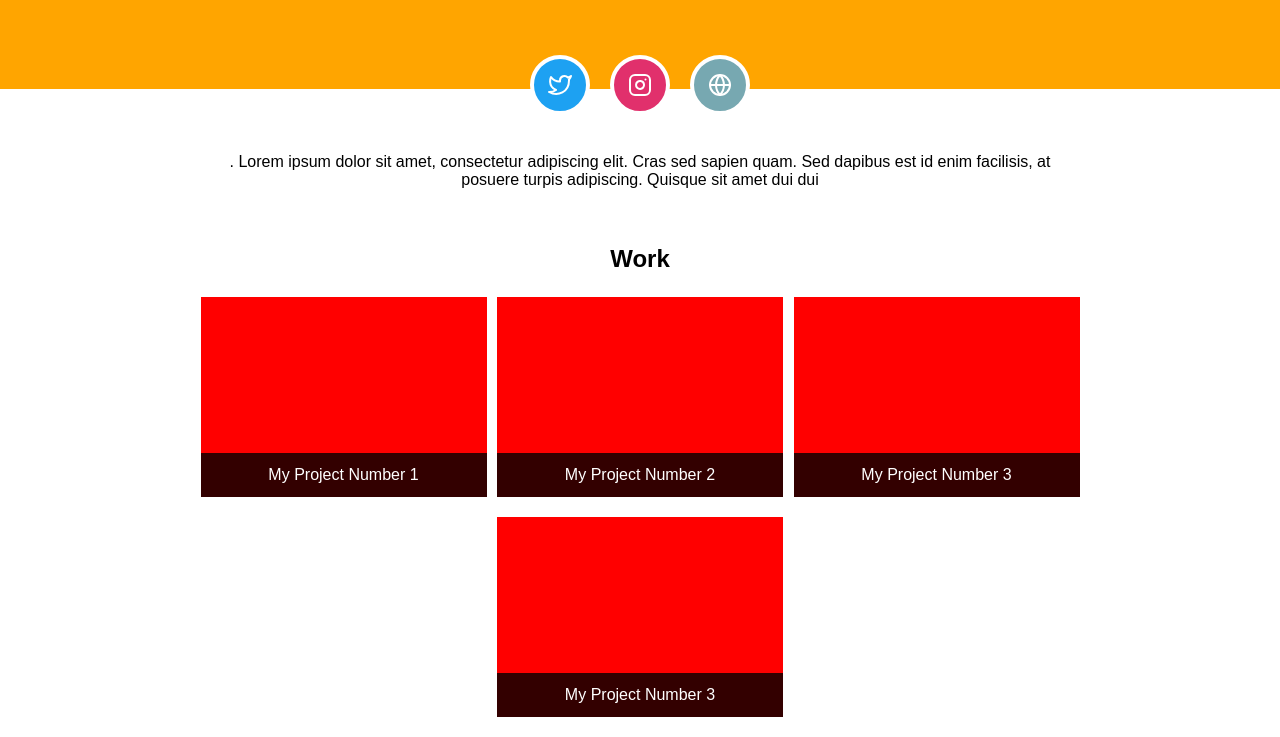
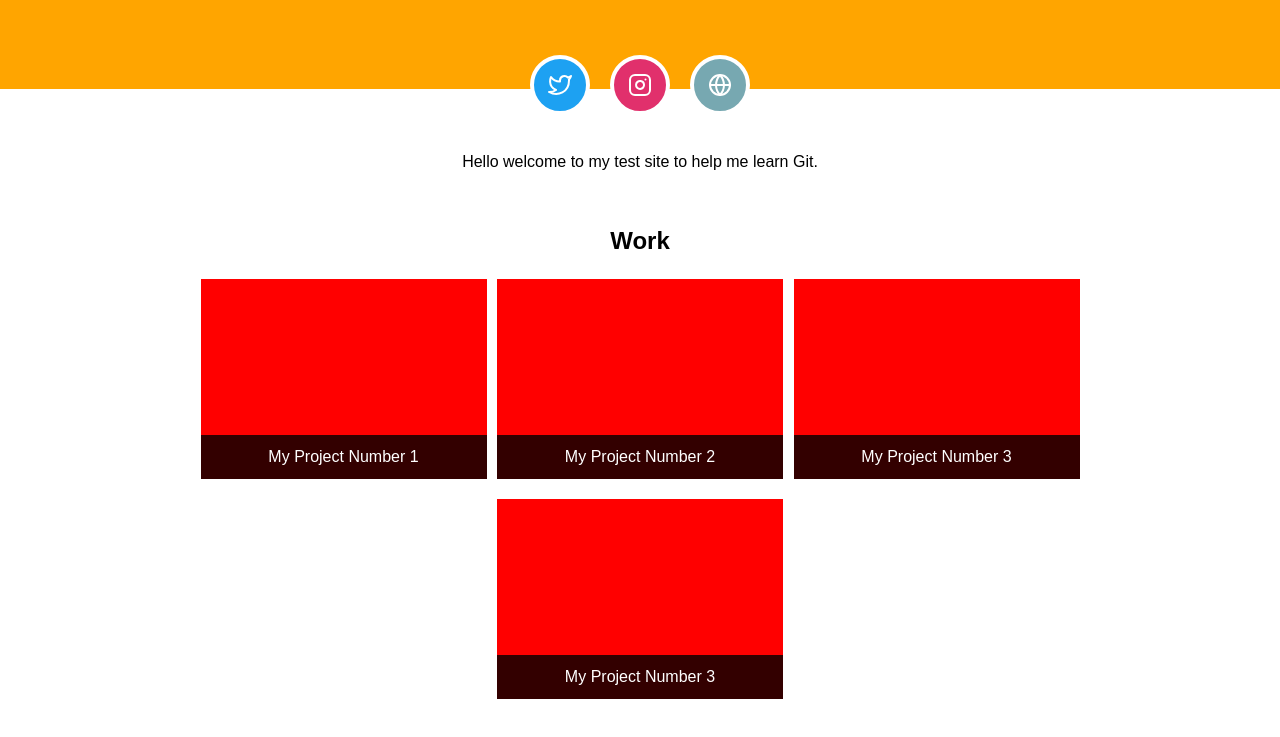
Before and after one commit to samcolledge/testproject, a plain HTML site: page index.html in a window 1280 px wide. Shown: the part 186-923 px from the top of the page. Drawn offline with Linux system fonts and the light colour scheme.

Commit message:
updated about section

```diff
--- a/index.html
+++ b/index.html
@@ -30,8 +30,7 @@
   <!-- About You -->
   <main>
     <section class="about">
-      <p>. Lorem ipsum dolor sit amet, consectetur adipiscing elit. Cras sed sapien quam. Sed dapibus est id enim facilisis,
-        at posuere turpis adipiscing. Quisque sit amet dui dui
+      <p>Hello welcome to my test site to help me learn Git.
       </p>
     </section>
     <!-- Your Projects -->
```
